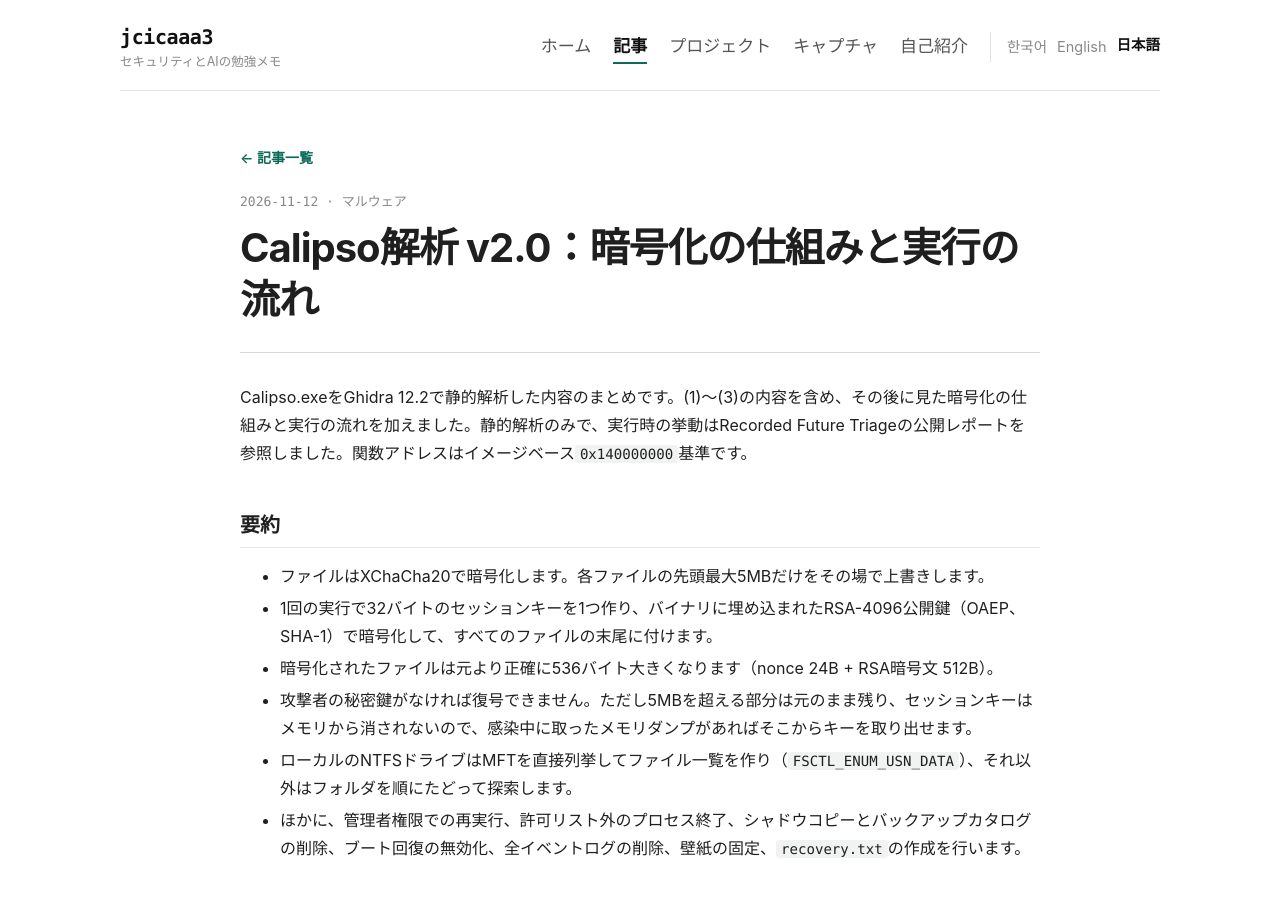
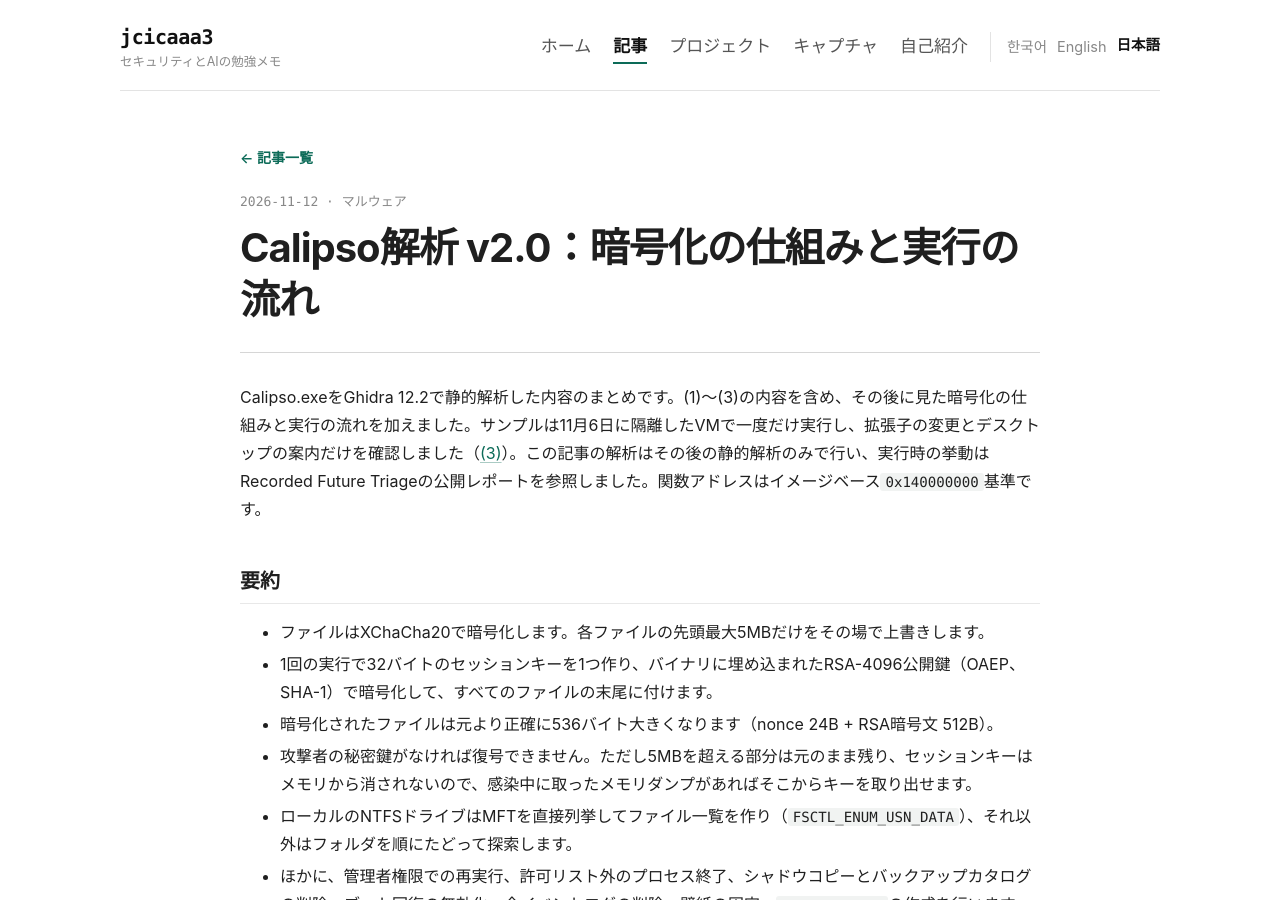
Before and after one commit to jcicaaa3-cloud/jcicaaa3-cloud.github.io, a Jekyll site: the page built from ja/research/calipso-v2.md, in a window 1280 px wide and 900 px high. Built offline with Jekyll 4.4.1, drawn with Linux system fonts in a browser that asks for light colours.

Commit message:
Calipso v2: 11월 6일 VM 실행 사실을 반영
"정적 분석만 했다"는 문장이 (3)편 VM 캡처와 어긋나서 바로잡음.
11월 6일 격리 VM에서 한 차례 실행해 확장자 변경과 바탕화면 안내만
확인했고, 이 글의 분석은 그 뒤 정적 분석으로만 진행했다고 명시.
한국어·영어·일본어 동일하게 수정.

```diff
--- a/ja/research/calipso-v2.md
+++ b/ja/research/calipso-v2.md
@@ -7,7 +7,7 @@ kind: malware
 permalink: /ja/research/calipso-v2/
 description: "Calipsoランサムウェアの静的解析まとめ。XChaCha20 + RSA-4096 OAEP、先頭5MBの部分暗号化、MFTによるファイル探索、復旧妨害、IOCとYARAルール"
 ---
-Calipso.exeをGhidra 12.2で静的解析した内容のまとめです。(1)〜(3)の内容を含め、その後に見た暗号化の仕組みと実行の流れを加えました。静的解析のみで、実行時の挙動はRecorded Future Triageの公開レポートを参照しました。関数アドレスはイメージベース`0x140000000`基準です。
+Calipso.exeをGhidra 12.2で静的解析した内容のまとめです。(1)〜(3)の内容を含め、その後に見た暗号化の仕組みと実行の流れを加えました。サンプルは11月6日に隔離したVMで一度だけ実行し、拡張子の変更とデスクトップの案内だけを確認しました（[(3)]({{ '/ja/research/calipso-03/' | relative_url }})）。この記事の解析はその後の静的解析のみで行い、実行時の挙動はRecorded Future Triageの公開レポートを参照しました。関数アドレスはイメージベース`0x140000000`基準です。
 
 ## 要約
 
```
Also changed, not shown: _posts/2026-11-12-calipso-v2.md (+1 -1 lines), en/research/calipso-v2.md (+1 -1 lines).
